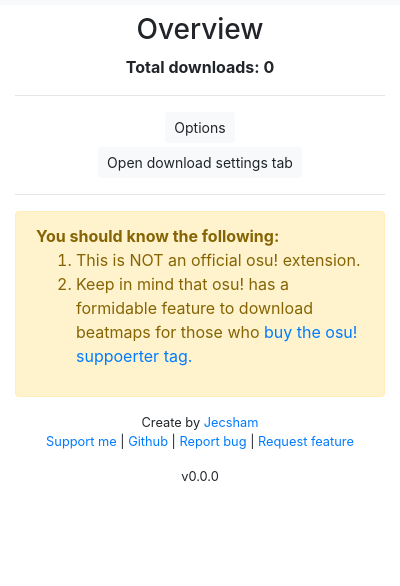
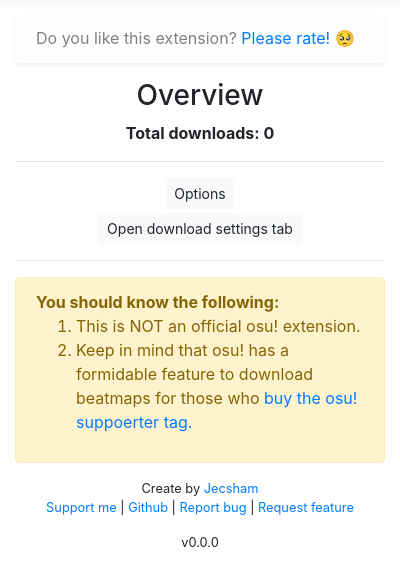
Before and after one commit to jecsham/osukoko-chrome, a browser extension: page src/popup.html in a window 400 px wide. Shown: the part 56-642 px from the top of the page. Drawn offline with Linux system fonts and the light colour scheme.

Commit message:
added 'rate' message

```diff
--- a/src/js/popup.js
+++ b/src/js/popup.js
@@ -24,18 +24,32 @@
 //waring message
 var shwame;
 chrome.storage.sync.get({
-  shwame: true
+  shwame: true,
+  shrame: true
 }, function (item) {
   if (item.shwame)
     publicateWame();
-
+  if (item.shrame)
+    publicateRame();
 });
 function publicateWame() {
-  document.getElementById('shwame').innerHTML = '<div class="alert alert-warning"><strong>You should know the following:</strong>' +
-    '<ol>' +
-    '<li>This is NOT an official osu! extension.</li>' +
-    '<li>Keep in mind that osu! has a formidable feature to download beatmaps for those who <a href="https://osu.ppy.sh/store/listing"> buy the osu! suppoerter tag.</a></li>' +
-    '</ol></div>';
+  document.getElementById('shwame').innerHTML = `
+  <div class="alert alert-warning"><strong>You should know the following:</strong>
+    <ol>
+    <li>This is NOT an official osu! extension.</li>
+    <li>Keep in mind that osu! has a formidable feature to download beatmaps for those who <a href="https://osu.ppy.sh/store/listing"> buy the osu! suppoerter tag.</a></li>
+    </ol></div>
+  `;
+}
+
+function publicateRame() {
+  document.getElementById('shrame').innerHTML = `
+  <div class="alert alert-light shadow-sm" role="alert">
+			Do you like this extension? <a
+				href="https://chrome.google.com/webstore/detail/osu-koko/ofcdlcjfjpjjmojphhjlkeamdeagnjjp?utm_source=chrome-ntp-icon">Please
+				rate! 🥺</a>
+		</div>
+  `;
 }
 
 /**
--- a/src/popup.html
+++ b/src/popup.html
@@ -5,6 +5,7 @@
 	<meta charset="utf-8">
 	<title>osu! koko popup</title>
 	<link rel="stylesheet" href="css/bootstrap.min.css">
+	<link rel="stylesheet" href="css/custom.css">
 </head>
 
 <body>
@@ -14,10 +15,11 @@
 		</a>
 	</nav>
 	<div class="container-fluid mt-2">
+		<div id="shrame"></div>
 		<h3 class="text-center">
 			<div id="kokooverview">Overview</div>
 		</h3>
-		<div class="text-center" id="pptable">
+		<div class="text-center table-pptable" id="pptable">
 			<div class="spinner-grow spinner-grow-sm text-dark" role="status">
 				<span class="sr-only">Loading...</span>
 			</div>
```
Also changed, not shown: src/js/options.js (+6 -2 lines), src/options.html (+5 -0 lines).
